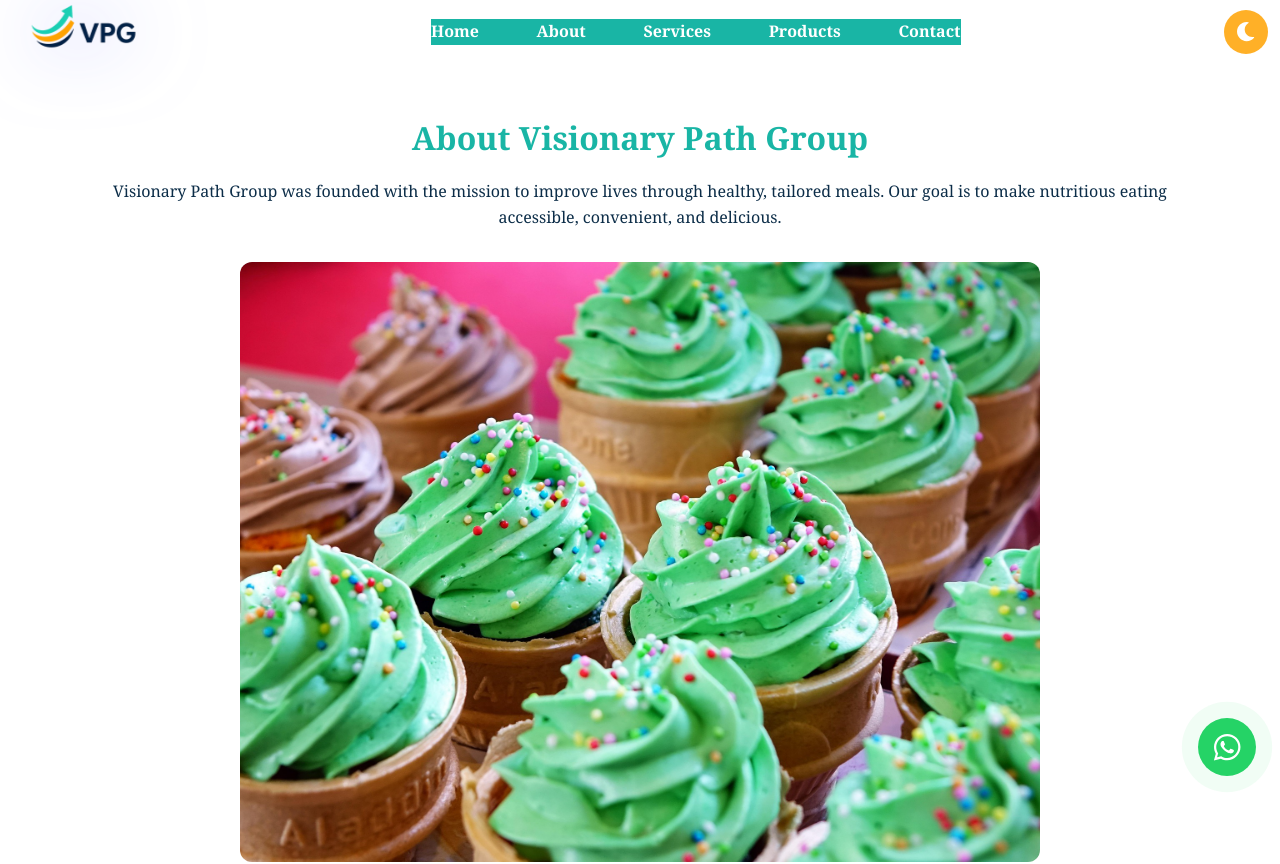
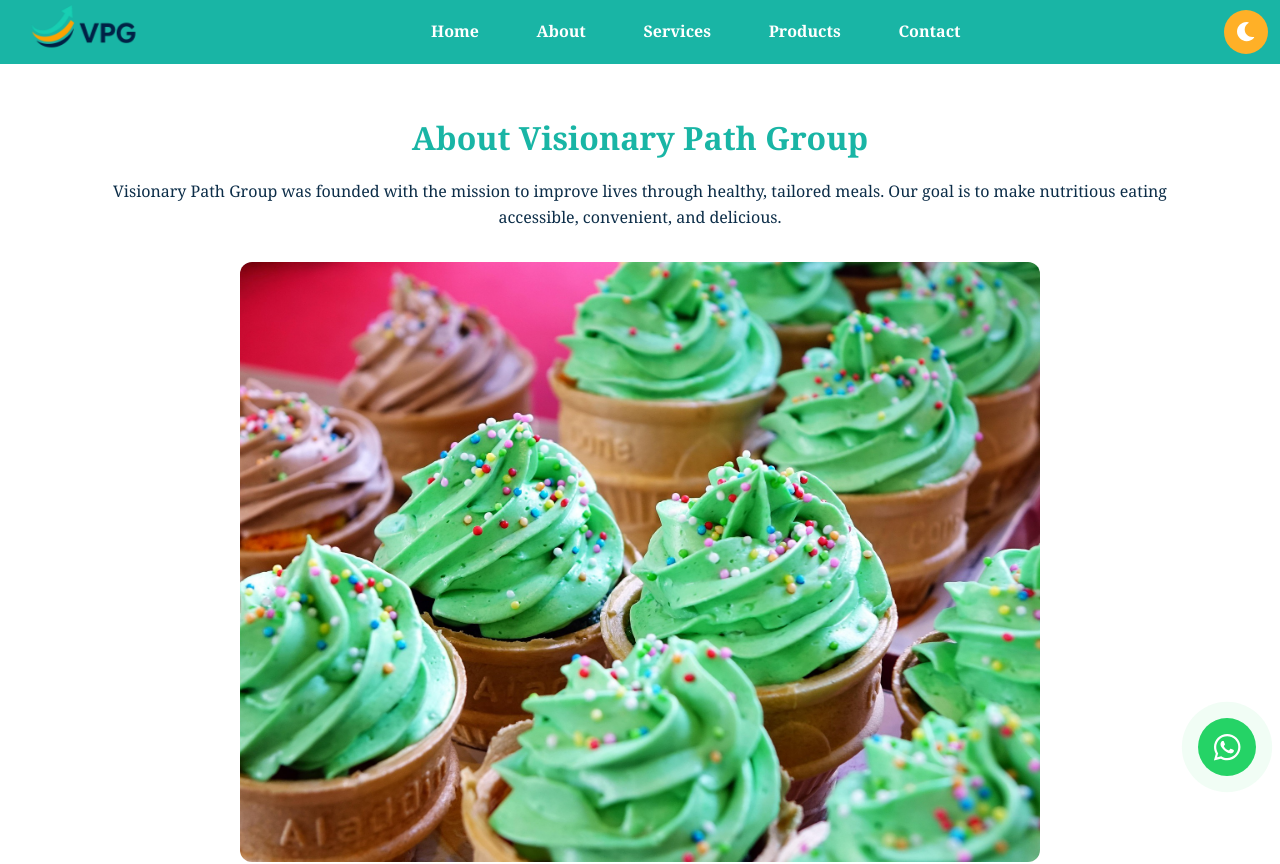
Before and after one commit to Godwill993/V-P-G, a React (Vite) app: page /about in a window 1280 px wide. Shown: the top 864 px of the page. Built offline with nearby package versions, Linux system fonts and the light colour scheme.

Commit message:
all the theme in place ready to continue

```diff
--- a/src/styles/header.css
+++ b/src/styles/header.css
@@ -16,7 +16,7 @@
   justify-content: space-between;
   align-items: center;
   padding: 0px;
-  background: var(--);
+  background: #19b5a5;
   color: white;
   position: relative;
 }
--- a/src/styles/home.css
+++ b/src/styles/home.css
@@ -93,7 +93,7 @@
 
 .testimonials .cards .card {
   text-align: center;
-  background: #f9f9f9;
+  background: var(--bgcard);
 }
 
 .mission p {
```
